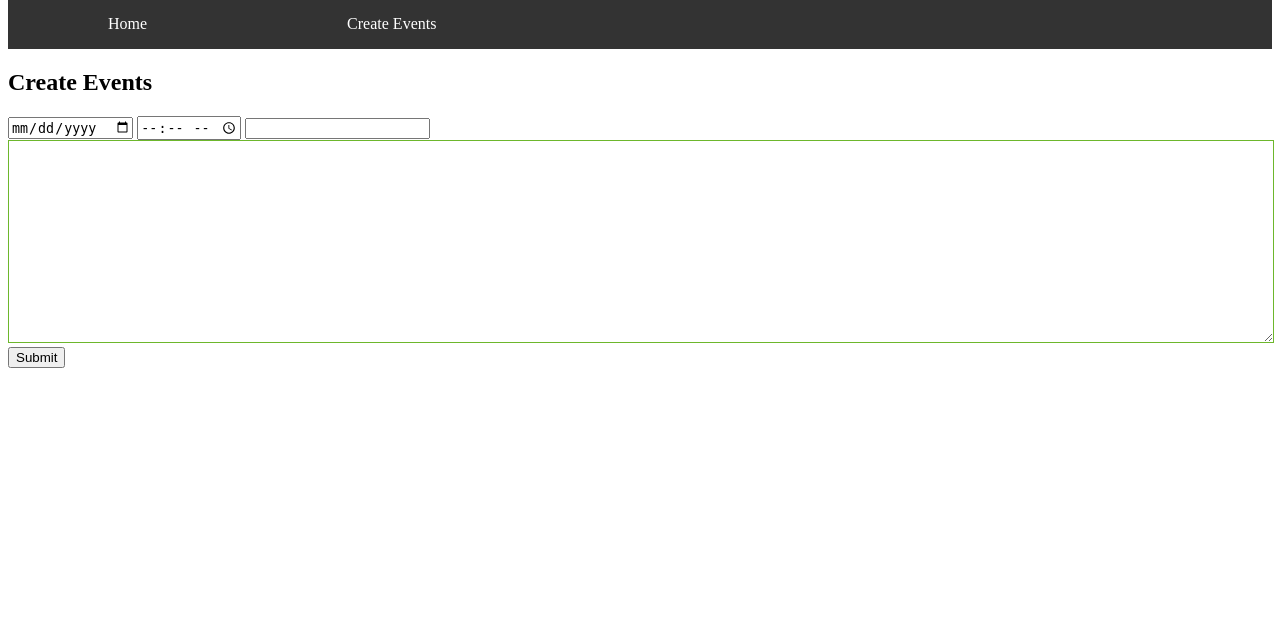
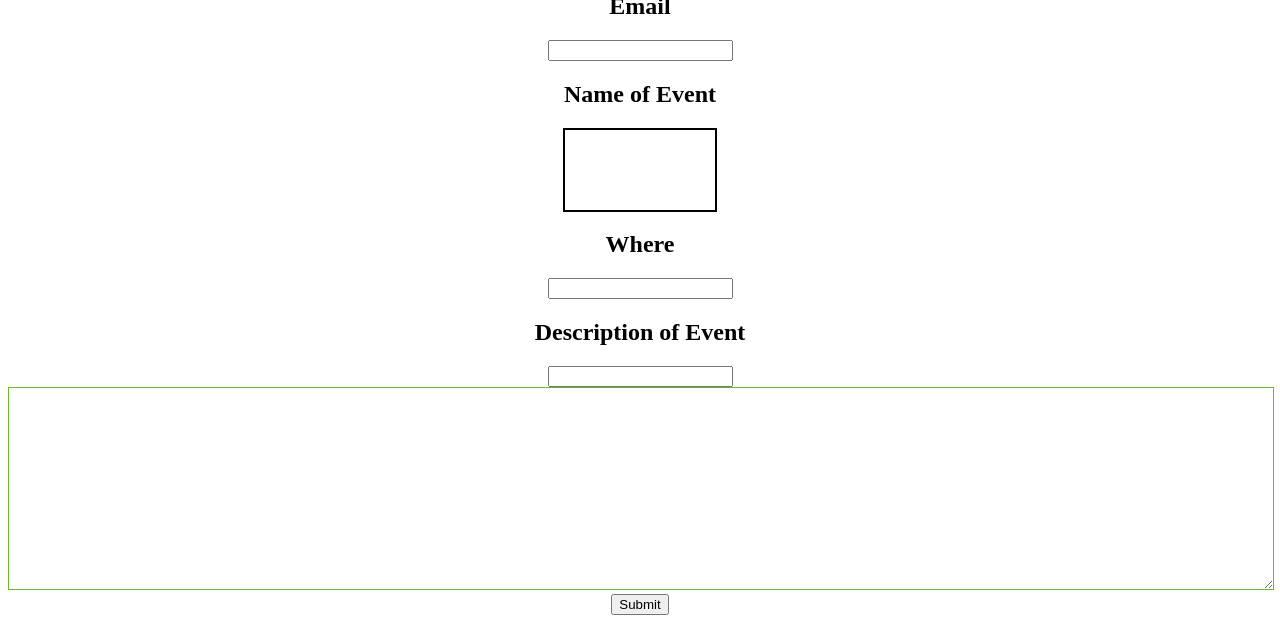
Before and after one commit to jdiggles17/CSSI-Project, a Python web app: template cssi-pathfinder-project/templates/create.html in a window 1280 px wide. Shown: the part 399-1022 px from the top of the page. Before the commit the page ends 767 px from the top, so only its background shows below. Run offline with Jinja, Linux system fonts and the light colour scheme; the template is opened without the code that fills it, so the values that code supplies are empty.

Commit message:
fixed html

```diff
--- a/cssi-pathfinder-project/static_content/create.js
+++ b/cssi-pathfinder-project/static_content/create.js
@@ -0,0 +1,3 @@
+function submitBtn() {
+
+}
--- a/cssi-pathfinder-project/static_content/style.css
+++ b/cssi-pathfinder-project/static_content/style.css
@@ -1,6 +1,16 @@
-
-
+#name_event {
+  text-align: column;
+  width:100px;
+  height:30px;
+  padding:25px;
+  font-size:40px;
+  border:2px solid black;
+}
 h1{
   font-size: 5em;
   text-align: center;
 }
+body {
+  text-align: center;
+  text-align: column;
+}
--- a/cssi-pathfinder-project/templates/create.html
+++ b/cssi-pathfinder-project/templates/create.html
@@ -1,12 +1,13 @@
 <!DOCTYPE html>
 <html>
   <head>
-    <link rel="stylesheet" href="style.css">
+    <link rel="stylesheet" href="style.css"></link>
+    <link rel="stylesheet" href="create.js"></link>
     <meta charset="utf-8">
     <title>Campus Explorer</title>
     <h1> Campus Explorer </h1>
     <div class="parallax-one"></div>
-    <style>
+    <!--<style>
         .parallax-one {
             /*The image in this parallax does not want to show MUST BE FIXED!!!*/
             /* The image used */
@@ -45,19 +46,30 @@
         li a:hover {
             background-color: #111;
         }
-  </style>
+  </style>-->
   </head>
   <body>
   <ul>
     <li><a class="active" href="events.html">Home</a></li>
     <li><a href="create.html">Create Events</a></li>
   </ul>
-  <h2> Create Events </h2>
+  <div id= "Create_box">
+  <h2> Create a New Event </h2>
   <div id="main">
-  <input type= "date" name = "date_test"></input>
-  <input type= "time" name= "time_test"></input>
-  <input type= "email" name="email_test"></input>
+    <h2>Date and Time</h2>
+    <input type= "date" name = "date_test"></input>
+    <input type= "time" name= "time_test"></input>
+    <h2>Email</h2>
+    <input type= "email" name="email_test"></input>
+    <h2>Name of Event</h2>
+    <input type= "name_of_event" name="name_test" id= "name_event"/>
+    <h2>Where</h2>
+    <input type= "Where" name="where_test" id= "where_event"/>
+    <h2>Description of Event</h2>
+    <input type= "description_of_event" name="description_test" id= "description_event"/>
+  </div>
   <form action= "text" method="post">
+
   <textarea name="comments" id="comments" style="width:96%;height:150px;padding:2%;font-size:1.2em;border:1px solid #6DB72C;"></textarea><br>
   <input type="submit" action = "get" value="Submit" formaction="">
   </form>
--- a/cssi-pathfinder-project/templates/events.html
+++ b/cssi-pathfinder-project/templates/events.html
@@ -5,7 +5,7 @@
     <meta charset="utf-8">
     <title>Campus Explorer</title>
   </head>
-        <div id="title"
+        <div id="title">
         <h1> Campus Explorer </h1>
         </div>
     <style>
```
